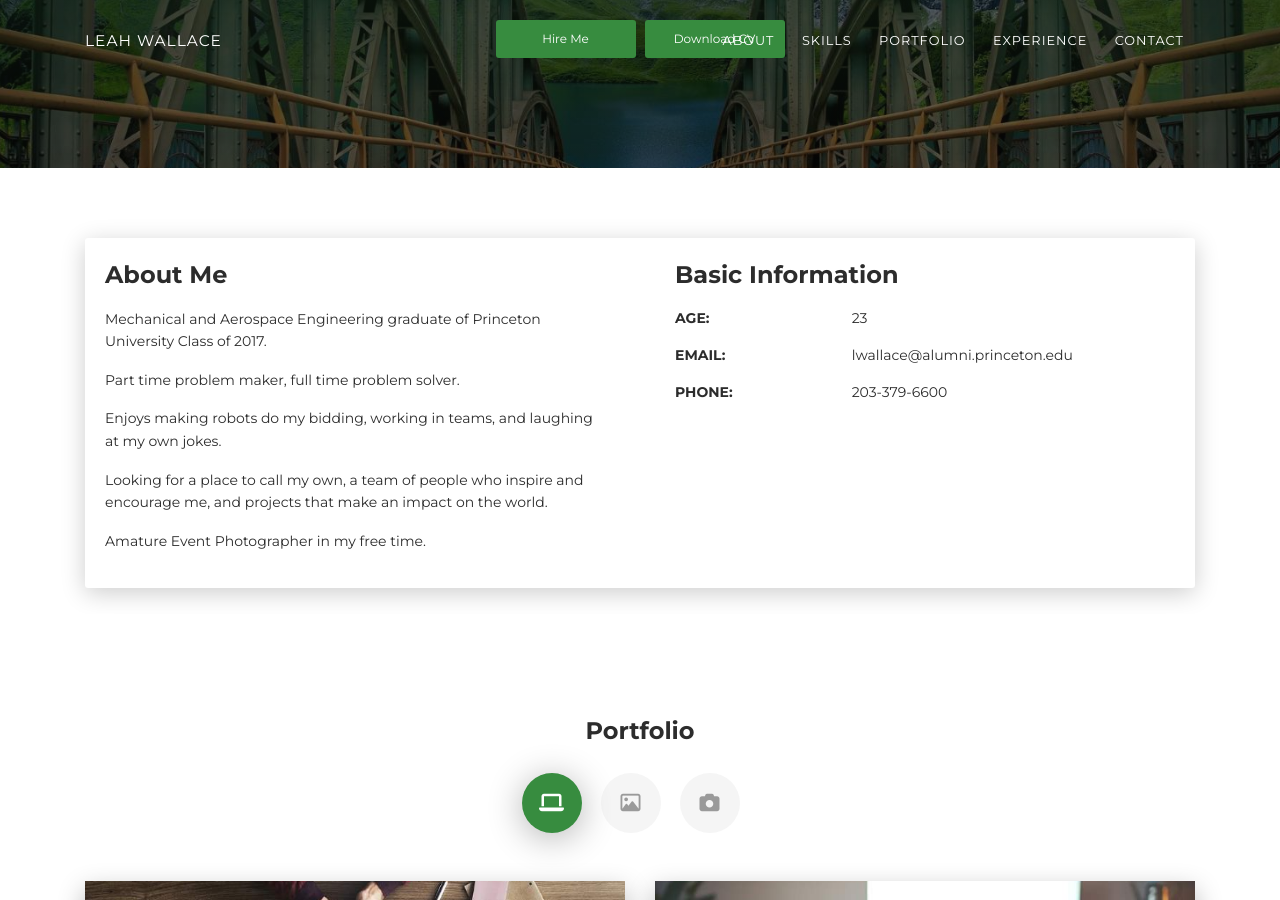
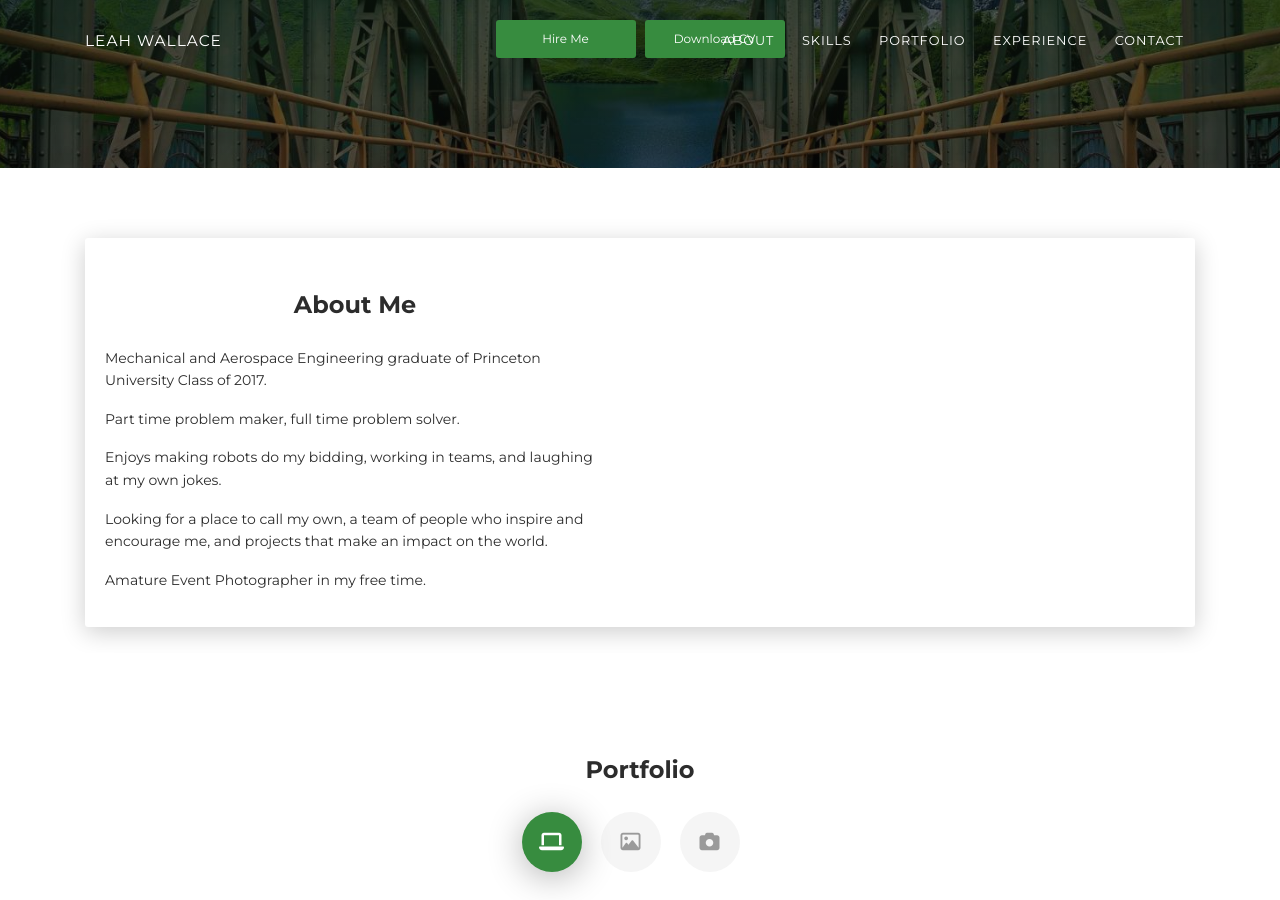
Before and after one commit to lwallace37/lwallace37.github.io, a Jekyll site: the page index.html, which Jekyll copies as it is, in a window 1280 px wide and 900 px high, scrolled down 382 px. Built offline with Jekyll 4.4.1, drawn with Linux system fonts in a browser that asks for light colours; nearby versions of some CDN libraries.

Commit message:
Change About Me box Structure

```diff
--- a/index.html
+++ b/index.html
@@ -60,7 +60,7 @@
       <div class="row">
         <div class="col-lg-6 col-md-12">
           <div class="card-body">
-            <div class="h4 mt-0 title">About Me</div>
+            <div class="h4 text-center mb-4 title">About Me</div>
             <p>Mechanical and Aerospace Engineering graduate of Princeton University Class of 2017.</p>
             <p>Part time problem maker, full time problem solver.</p>
             <p>Enjoys making robots do my bidding, working in teams, and laughing at my own jokes.</p>
@@ -68,7 +68,7 @@
             <p>Amature Event Photographer in my free time.</p>
           </div>
         </div>
-        <div class="col-lg-6 col-md-12">
+        <!--<div class="col-lg-6 col-md-12">
           <div class="card-body">
             <div class="h4 mt-0 title">Basic Information</div>
             <div class="row">
@@ -83,16 +83,16 @@
               <div class="col-sm-4"><strong class="text-uppercase">Phone:</strong></div>
               <div class="col-sm-8">203-379-6600</div>
             </div>
-            <!--<div class="row mt-3">
+            <div class="row mt-3">
               <div class="col-sm-4"><strong class="text-uppercase">Address:</strong></div>
               <div class="col-sm-8">140, City Center, New York, U.S.A</div>
             </div>-->
             <!-- <div class="row mt-3">
               <div class="col-sm-4"><strong class="text-uppercase">Language:</strong></div>
               <div class="col-sm-8">English, German, French</div>
-            </div>-->
+            </div>
           </div>
-        </div>
+        </div>-->
       </div>
     </div>
   </div>
```
